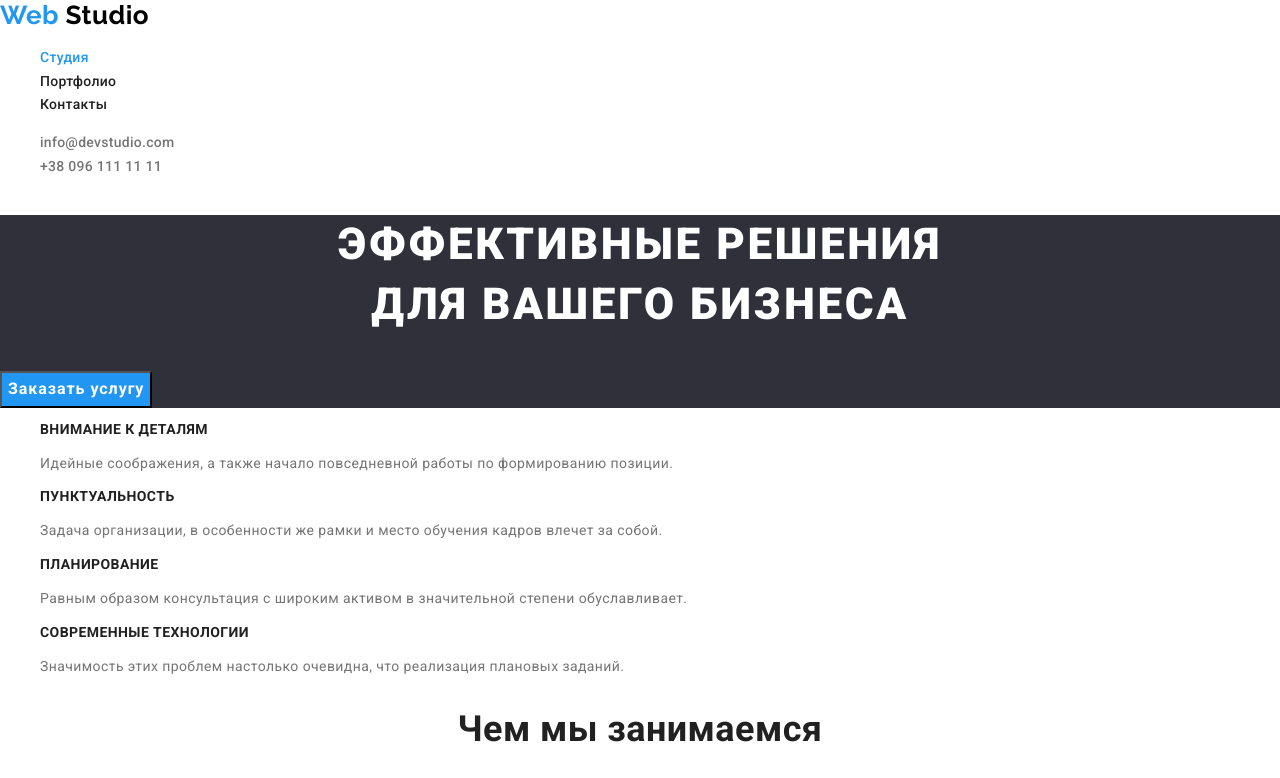
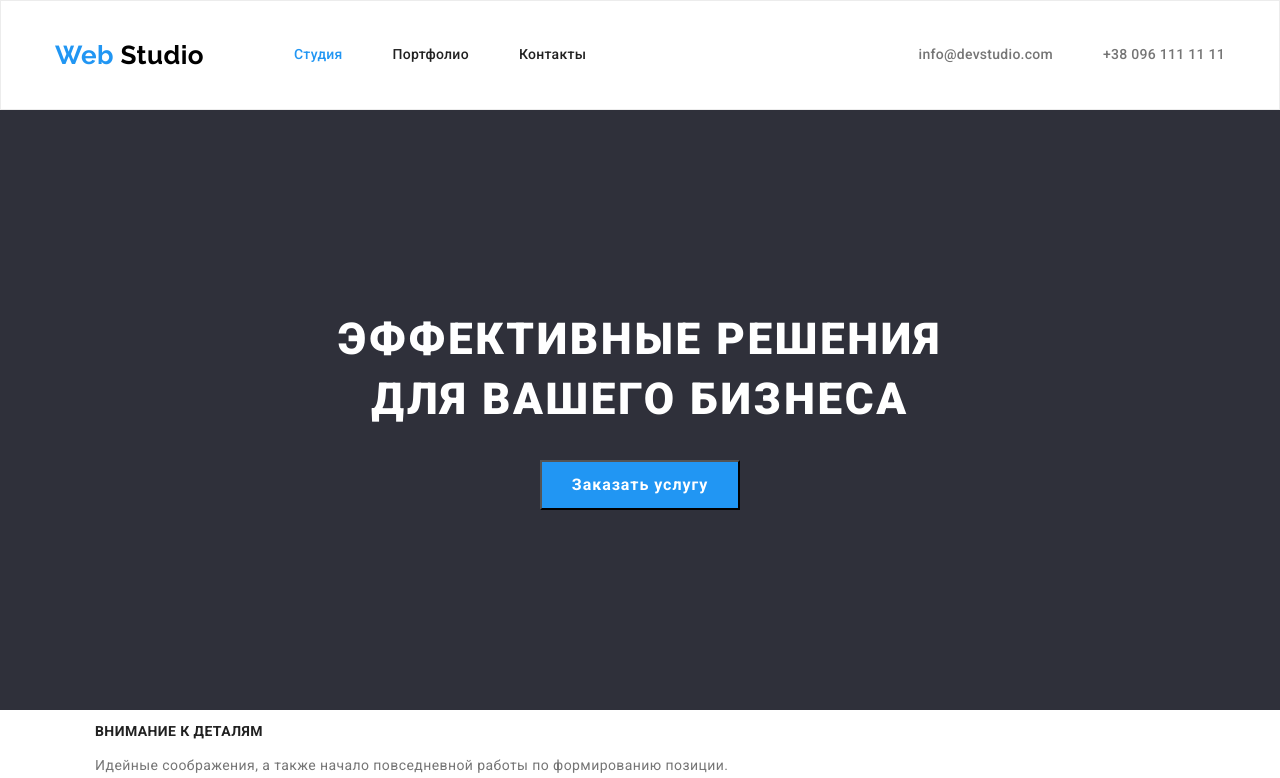
Before and after one commit to neodim84/goit-markup-hw-03, a plain HTML site: page index.html in a window 1280 px wide. Shown: the top 778 px of the page. Drawn offline with nearby package versions, Linux system fonts and the light colour scheme.

Commit message:
Header footer flex

```diff
--- a/css/styles.css
+++ b/css/styles.css
@@ -6,6 +6,7 @@
     --primary-bgc: #2F303A;
     --secondary-bgc: #F5F4FA;
 }
+
 body {
         font-family: 'Roboto', sans-serif;
         font-size: 14px;
@@ -14,66 +15,147 @@ body {
         color: var(--primary-text-color);
         background-color: var(--primary-color);
 }
+
 ul {
     list-style: none;
 }
+
 a {
     text-decoration: none;
+}
+
+h1 {
+        margin: 0;
+}
+
+h2 {
+        margin: 0;
+}
+
+p {
+        margin: 0;
+}
+
+.container {
+        width: 1200px;
+        margin: 0 auto;
+        padding: 0 15px;
 }
 
 /* Стили шапки */
 
 .logo {
+        margin-right: 50px;
+
+        color: var(--secondary-color);
+
         font-family: 'Raleway';
         font-weight: 700;
         font-size: 26px;
         line-height: 1.19;
-        color: var(--secondary-color);
 }
+
 .logo-end {
         color: #000000;
 }
+
+.page-nav {
+        display: flex;
+        align-items: center;
+}
+
+.nav-links {
+        display: flex;
+}
+
 .nav-links .link {
+        display: block;
+        padding-top: 32px;
+        padding-bottom: 32px;
+
+        color: var(--secondary-text-color);
+
         font-weight: 500;
         line-height: 1.14;
         letter-spacing: 0.02em;
-        color: var(--secondary-text-color);
+
 }
+
 .nav-links .link:hover,
 .nav-links .link:focus,
 .nav-links .link.link-active {
         color: var(--secondary-color);
 }
+
+.nav-links .item + .item {
+        margin-left: 50px;
+}
+
+.contacts {
+        display: flex;
+}
+
 .contacts .link {
+        display: block;
+        padding-top: 32px;
+        padding-bottom: 32px;
+
+        color: var(--primary-text-color);
+
         font-weight: 500;
         line-height: 1.14;
         letter-spacing: 0.02em;
-        color: var(--primary-text-color);
 }
+
 .contacts .link:hover,
 .contacts .link:focus {
         color: var(--secondary-color);
 }
 
+.contacts .item + .item {
+        margin-left: 50px;
+}
+
+.header-cont {
+        display: flex;
+        justify-content: space-between;
+}
+
+.page-header {
+        border: 1px solid #ECECEC;
+}
+
 /* Стили героя */
 
 .hero {
+        text-align: center;
+
         background-color: var(--primary-bgc);
 }
+
 .hero-title {
+        padding-top: 200px;
+        margin-bottom: 30px;
+
+        color: var(--primary-color);
+
         font-weight: 900;
         font-size: 44px;
         line-height: 1.36;
-        text-align: center;
         letter-spacing: 0.06em;
         text-transform: uppercase;
-        color: var(--primary-color);
+
 }
+
 .btn-order {
+        margin-bottom: 200px;
+
+        width: 200px;
+        height: 50px;
         font-weight: 700;
         font-size: 16px;
         line-height: 1.88;
-        align-items: center;
+
         text-align: center;
         letter-spacing: 0.06em;
         color: var(--primary-color);
@@ -90,6 +172,7 @@ a {
 .feature-card {
         text-align: left;
 }
+
 .feature-title {
         font-weight: 700;
         font-size: 14px;
@@ -97,6 +180,7 @@ a {
         text-transform: uppercase;
         color: var(--secondary-text-color);
 }
+
 .title {
         font-weight: 700;
         font-size: 36px;
@@ -110,6 +194,7 @@ a {
 .our-team {
         background-color: var(--secondary-bgc);
 }
+
 /* .team-card {
             width: 270px;
             height: 368px;
@@ -124,6 +209,7 @@ a {
         line-height: 1.19;
         color: var(--secondary-text-color);
 }
+
 .position {
         font-size: 16px;
         line-height: 1.19;
@@ -134,26 +220,44 @@ a {
 .page-footer {
         background-color: var(--primary-bgc);
 }
+
+.logo-foot {
+        display: block;
+        padding-top: 60px;
+        margin-bottom: 20px;
+
+        color: var(--secondary-color);
+
+        font-family: 'Raleway';
+        font-weight: 700;
+        font-size: 26px;
+        line-height: 1.19;
+}
+
 .logo-endfoot {
         color: var(--primary-color);
 }
+
 .contacts-foot {
         font-style: normal;
+        padding-left: 0;
+        padding-bottom: 60px;
 }
+
 .contact-first {
         color: var(--primary-color);
 }
+
 .contacts-foot .link {
         color: rgba(255, 255, 255, 0.6);
 }
+
 .contacts-foot .link:hover,
 .contacts-foot .link:focus {
         color: var(--secondary-color);
 }
 
 /* Стили портфолио */
-
-
 
 /* Стили фильтров */
 
@@ -166,6 +270,7 @@ a {
         color: var(--secondary-text-color);
         background-color: var(--secondary-bgc);
 }
+
 .btn:active, .btn:hover, .btn:focus {
         color: var(--primary-color);
         background-color: var(--secondary-color);
@@ -177,11 +282,13 @@ a {
         text-align: left;
         background-color: var(--primary-color);
 }
+
 .projects a {
         font-size: 16px;
         line-height: 1.88;
         color: var(--primary-text-color);
 }
+
 .project-title {
         font-weight: 700;
         font-size: 18px;
--- a/index.html
+++ b/index.html
@@ -20,7 +20,7 @@
 		<!--Шапка страницы-->
 
 		<header class="page-header">
-			<div class="container">
+			<div class="container header-cont">
 				<!-- Навигация по странице -->
 
 				<nav class="page-nav">
@@ -29,17 +29,17 @@
 						<span class="logo-end">Studio</span>
 					</a>
 					<ul class="nav-links">
-						<li><a href="./index.html" class="link-active link">Студия</a></li>
-						<li><a href="./portfolio.html" class="link">Портфолио</a></li>
-						<li><a href="/" class="link">Контакты</a></li>
+						<li class="item"><a href="./index.html" class="link-active link">Студия</a></li>
+						<li class="item"><a href="./portfolio.html" class="link">Портфолио</a></li>
+						<li class="item"><a href="/" class="link">Контакты</a></li>
 					</ul>
 				</nav>
 
 				<!--Контакты-->
 
 				<ul class="contacts">
-					<li><a href="mailto:info@devstudio.com" class="link">info@devstudio.com</a></li>
-					<li><a href="tel:+380961111111" class="link">+38 096 111 11 11</a></li>
+					<li class="item"><a href="mailto:info@devstudio.com" class="link">info@devstudio.com</a></li>
+					<li class="item"><a href="tel:+380961111111" class="link">+38 096 111 11 11</a></li>
 				</ul>
 			</div>
 		</header>
@@ -140,7 +140,7 @@
 
 		<footer class="page-footer">
 			<div class="container">
-				<a href="/" lang="en" class="logo">
+				<a href="/" lang="en" class="logo-foot">
 					Web
 					<span class="logo-endfoot">Studio</span>
 				</a>
```
Also changed, not shown: portfolio.html (+7 -7 lines).
